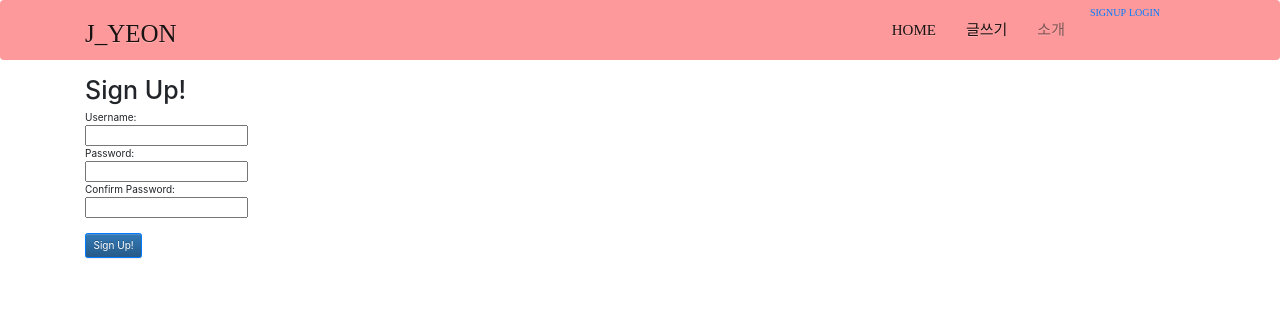
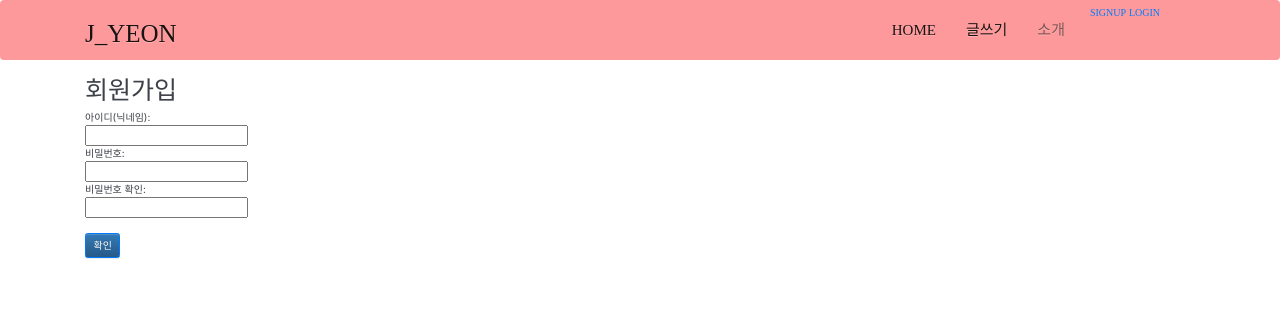
Before and after one commit to paekjiyeon/likelion_center_assignment, a Django app: page /accounts/signup/ in a window 1280 px wide. Shown: the top 320 px of the page. Run offline with Django 3.2, Linux system fonts and the light colour scheme; some libraries are stand-ins or nearby versions; some web fonts are replaced.

Commit message:
add html css 0.2v

```diff
--- a/project/accounts/templates/login.html
+++ b/project/accounts/templates/login.html
@@ -1,5 +1,7 @@
 {% extends 'base.html' %}
 {% block content %}
+{% load static %}
+<link rel='stylesheet' type='text/css' href='{% static "css/login.css"%}'>
 {% if error %}
 {{ error }}
 <br>
@@ -8,7 +10,7 @@
 <br><br><br><br><br>
 <br><br><br><br><br>
 
-<h1>Login</h1>
+<h1>LOGIN</h1>
 
 <form method="POST" action="{% url 'login'%}">
 
@@ -22,7 +24,7 @@ Password:
 <input name="password" type="password" value="">
 <br>
 <br>
-<input class="btn btn-primary" type="submit" value="Login">
+<input class="btn" type="submit" value="Login">
 </form>
 {% comment %} <a href="{% provider_login_url 'google' %}">구글 로그인</a><br> {% endcomment %}
 <hr>
--- a/project/accounts/templates/signup.html
+++ b/project/accounts/templates/signup.html
@@ -1,29 +1,31 @@
 {% extends 'base.html' %}
 {% block content %}
+{% load static %}
+<link rel='stylesheet' type='text/css' href='{% static "css/signup.css"%}'>
+
 {% if error %}
 {{ error }}
 <br>
 <br>
 {% endif %}
 <br><br><br><br><br>
-<h1>Sign Up!</h1>
+<h1>회원가입</h1>
 
     <form method="POST" action="{% url 'signup'%}">
-
         {% csrf_token %}
-Username:
+        아이디(닉네임):
         <br>
         <input name="username" type="text" value="">
         <br>
-Password:
+        비밀번호:
         <br>
         <input name="password1" type="password" value="">
         <br>
-Confirm Password:
+        비밀번호 확인:
         <br>
         <input name="password2" type="password" value="">
         <br>
         <br>
-<input class="btn btn-primary" type="submit" value="Sign Up!">
+        <input class="btn btn-primary" type="submit" value="확인">
     </form>
 {% endblock %}
--- a/project/blog/static/css/base.css
+++ b/project/blog/static/css/base.css
@@ -54,3 +54,7 @@ body{
     background-color: #fec8c9;
 
 } */
+
+body{
+    color: #3e4149;
+}
--- /dev/null
+++ b/project/blog/static/css/login.css
@@ -0,0 +1,5 @@
+.btn{
+    color: #444f59;
+    border: solid #fd999a !important;
+    background-color: #fd999a !important;
+}
```
Also changed, not shown: project/blog/templates/detail.html (+13 -7 lines), project/blog/static/css/detail.css (line endings or trailing spaces). Lines whose indentation alone changed are shown as unchanged.
